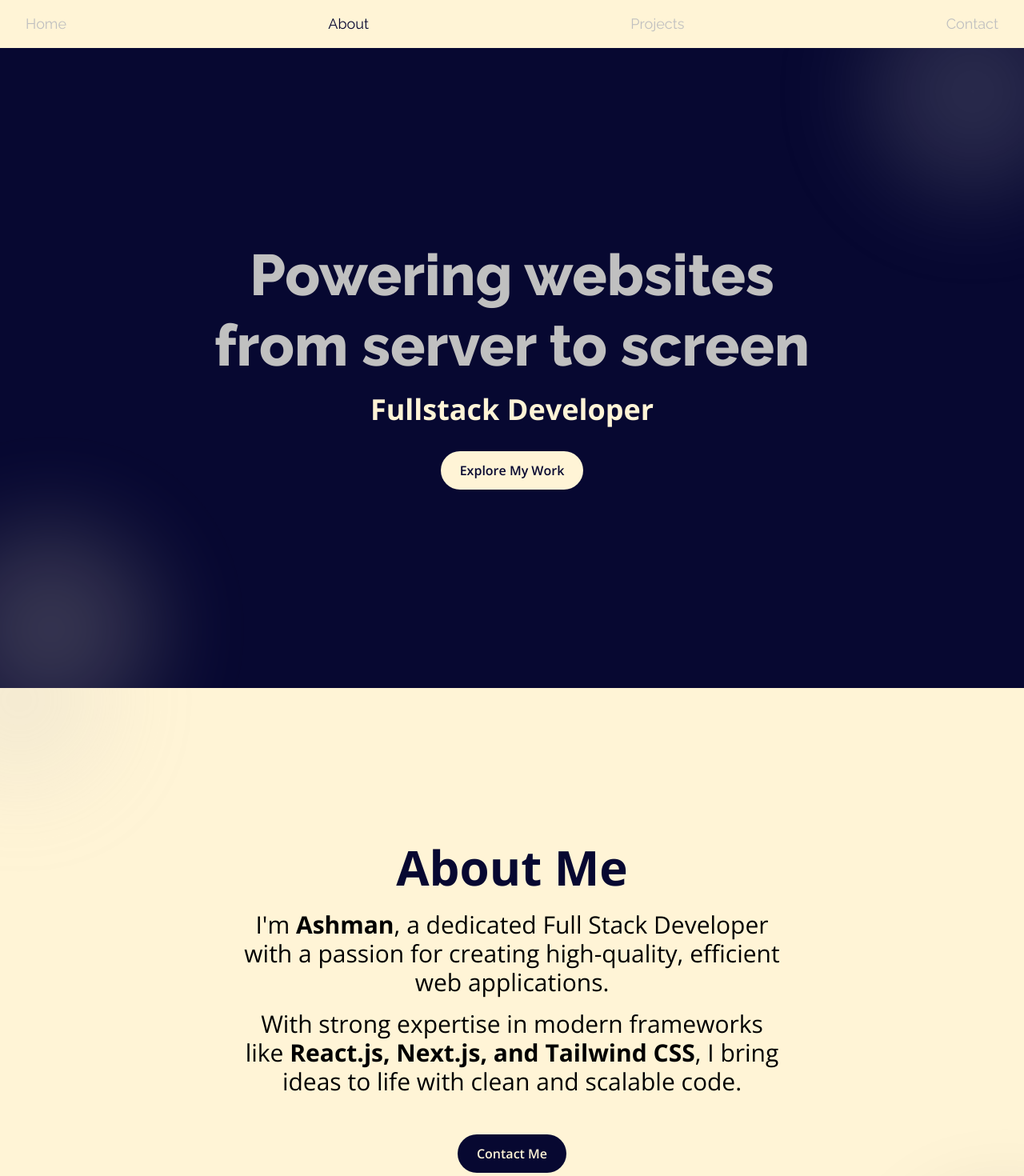
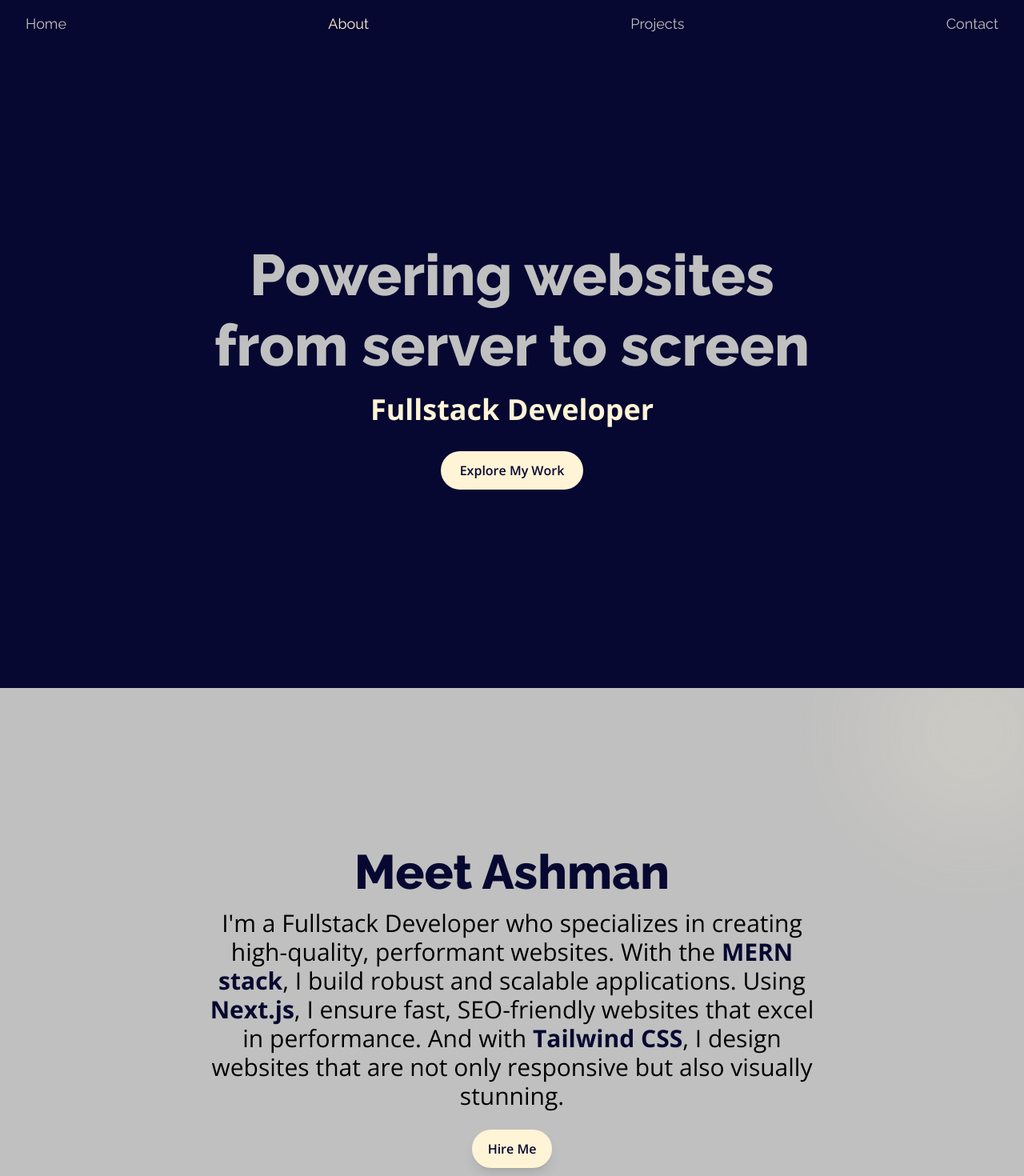
Before and after one commit to ashman02/nextjs-portofolio, a Next.js app: page / in a window 1280 px wide. Shown: the top 1470 px of the page at 80% size. Built offline with nearby package versions, Linux system fonts and the light colour scheme.

Commit message:
about page

```diff
--- a/package.json
+++ b/package.json
@@ -9,6 +9,7 @@
     "lint": "next lint"
   },
   "dependencies": {
+    "framer-motion": "^11.3.28",
     "next": "14.2.5",
     "react": "^18",
     "react-dom": "^18"
--- a/src/components/About.tsx
+++ b/src/components/About.tsx
@@ -1,32 +1,52 @@
+"use client"
 import React from "react"
+import { motion } from "framer-motion"
+import { Raleway } from "next/font/google"
+
+const raleway = Raleway({ weight: ["400", "800"], subsets: ["latin"] })
 
 const About = () => {
   return (
     <section
       id="about"
-      className="h-screen bg-stand flex items-center justify-center relative overflow-hidden px-4 sm:px-6 lg:px-8"
+      className="min-h-screen bg-light flex items-center justify-center relative overflow-hidden px-4 sm:px-6 lg:px-8"
     >
-      <div className="text-center z-10 relative max-w-2xl mx-auto">
-        <h2 className="font-bold text-3xl sm:text-4xl md:text-5xl lg:text-6xl text-trust mb-6 animate-slideInBlur opacity-0">
-          About Me
+      <motion.div
+        className="text-center z-10 relative max-w-3xl mx-auto"
+        initial={{ opacity: 0, y: 50, filter: "blur(10px)" }}
+        whileInView={{ opacity: 1, y: 0, filter: "blur(0)" }}
+        transition={{ duration: 0.8, ease: "easeOut" }}
+        viewport={{ once: true, margin: "-100px 0px" }}
+      >
+        <h2
+          className={`font-bold text-3xl sm:text-4xl md:text-5xl lg:text-6xl text-trust mb-4 ${raleway.className}`}
+        >
+          Meet Ashman
         </h2>
-        <p className="text-lg sm:text-xl md:text-2xl lg:text-3xl text-dark mb-4 animate-slideInBlur opacity-0 animation-delay-200">
-          I'm <span className="font-bold">Ashman</span>, a dedicated Full Stack
-          Developer with a passion for creating high-quality, efficient web
-          applications.
+        <p className="text-lg sm:text-xl md:text-2xl lg:text-3xl text-dark leading-relaxed mb-6">
+          I'm a Fullstack Developer who specializes in creating high-quality,
+          performant websites. With the{" "}
+          <span className="font-bold text-trust">MERN stack</span>, I build
+          robust and scalable applications. Using{" "}
+          <span className="font-bold text-trust">Next.js</span>, I ensure fast,
+          SEO-friendly websites that excel in performance. And with{" "}
+          <span className="font-bold text-trust">Tailwind CSS</span>, I design
+          websites that are not only responsive but also visually stunning.
         </p>
-        <p className="text-lg sm:text-xl md:text-2xl lg:text-3xl text-dark mb-4 animate-slideInBlur opacity-0 animation-delay-400">
-          With strong expertise in modern frameworks like{" "}
-          <span className="font-bold">React.js, Next.js, and Tailwind CSS</span>
-          , I bring ideas to life with clean and scalable code.
-        </p>
-        <button className="mt-6 sm:mt-8 px-4 sm:px-6 py-2 sm:py-3 bg-trust text-stand font-semibold rounded-full transition duration-300 animate-slideInBlur opacity-0 animation-delay-600 hover:shadow-glow text-sm sm:text-base">
-          Contact Me
-        </button>
-      </div>
-      <div className="absolute inset-0 bg-gradient-to-br from-stand to-transparent opacity-50"></div>
-      <div className="absolute -top-20 -left-20 w-28 sm:w-40 md:w-52 h-28 sm:h-40 md:h-52 bg-light rounded-full filter blur-3xl opacity-20 animate-gentleFloat"></div>
-      <div className="absolute -bottom-20 -right-20 w-28 sm:w-40 md:w-52 h-28 sm:h-40 md:h-52 bg-trust rounded-full filter blur-3xl opacity-20 animate-gentleFloat"></div>
+        <motion.button
+          className="px-5 py-3 bg-stand text-trust font-semibold rounded-full shadow-lg text-sm sm:text-base hover:shadow-glow transition duration-300"
+          whileTap={{ scale: 0.95 }}
+          transition={{ duration: 0.3 }}
+        >
+          Hire Me
+        </motion.button>
+      </motion.div>
+      <motion.div
+        className="absolute -top-16 -right-16 w-32 sm:w-48 md:w-64 h-32 sm:h-48 md:h-64 bg-stand rounded-full filter blur-3xl opacity-20 animate-gentleFloat"
+        initial={{ scale: 0.8 }}
+        animate={{ scale: 1 }}
+        transition={{ repeat: Infinity, duration: 6, ease: "easeInOut" }}
+      />
     </section>
   )
 }
--- a/src/components/Hero.tsx
+++ b/src/components/Hero.tsx
@@ -1,9 +1,12 @@
+"use client"
 import React from "react"
 import { Raleway } from "next/font/google"
+import { useRouter } from "next/navigation"
 
 const raleway = Raleway({weight : ["400", "800"], subsets: ["latin"]})
 
 const Hero = () => {
+  const router = useRouter()
   return (
     <section
       id="hero"
@@ -19,13 +22,10 @@ const Hero = () => {
         <h2 className="font-bold text-xl sm:text-2xl md:text-3xl lg:text-4xl text-stand animate-slideInBlur opacity-0 animation-delay-400">
           Fullstack Developer
         </h2>
-        <button className="mt-6 sm:mt-8 px-4 sm:px-6 py-2 sm:py-3 bg-stand text-trust font-semibold rounded-full transition duration-300 animate-slideInBlur opacity-0 animation-delay-600 hover:shadow-glow text-sm sm:text-base">
+        <button onClick={() => router.replace("/#projects")} className="mt-6 sm:mt-8 px-4 sm:px-6 py-2 sm:py-3 bg-stand text-trust font-semibold rounded-full transition duration-300 animate-slideInBlur opacity-0 animation-delay-600 hover:shadow-glow text-sm sm:text-base">
           Explore My Work
         </button>
       </div>
-      <div className="absolute inset-0 bg-gradient-to-br from-trust to-transparent opacity-50"></div>
-      <div className="absolute -bottom-16 -left-16 w-32 sm:w-48 md:w-64 h-32 sm:h-48 md:h-64 bg-stand rounded-full filter blur-3xl opacity-20 animate-gentleFloat"></div>
-      <div className="absolute -top-16 -right-16 w-32 sm:w-48 md:w-64 h-32 sm:h-48 md:h-64 bg-light rounded-full filter blur-3xl opacity-20 animate-gentleFloat"></div>
     </section>
   )
 }
--- a/src/components/Navbar.tsx
+++ b/src/components/Navbar.tsx
@@ -2,7 +2,6 @@
 import Link from "next/link"
 import React, { useEffect, useState } from "react"
 import { Raleway } from "next/font/google"
-
 
 const font = Raleway({ weight: ["200", "300", "400"], subsets: ["latin"] })
 
@@ -33,44 +32,67 @@ const Navbar = () => {
     }
   }, [activeSection])
 
-
   return (
-    <div className={`sticky top-0 z-50 ${activeSection === "hero" ? "bg-trust" : "bg-stand"} px-2 md:px-8 py-4 transition-colors ease-in-out duration-200`}>
+    <div
+      className={`sticky top-0 z-50 bg-trust ${
+        activeSection === "hero" ? "bg-trust" : "bg-light"
+      } px-2 md:px-8 py-4 transition-colors ease-in-out duration-200`}
+    >
       <ul
         className={`${font.className} font-normal text-lg flex items-center justify-between gap-3`}
       >
-        <Link href={"#hero"}>
+        <Link href="#hero" scroll={false}>
           <li
             className={`${
               activeSection === "hero" ? "text-stand" : "text-light"
-            }`}
+            } cursor-pointer`}
+            onClick={() =>
+              document
+                .querySelector("#hero")
+                ?.scrollIntoView({ behavior: "smooth" })
+            }
           >
             Home
           </li>
         </Link>
-        <Link href={"#about"}>
+        <Link href="#about" scroll={false}>
           <li
             className={`${
-              activeSection === "about" ? "text-trust" : "text-light"
-            }`}
+              activeSection === "about" ? "text-stand" : "text-light"
+            } cursor-pointer`}
+            onClick={() =>
+              document
+                .querySelector("#about")
+                ?.scrollIntoView({ behavior: "smooth" })
+            }
           >
             About
           </li>
         </Link>
-        <Link href={"#"}>
+        <Link href="#projects" scroll={false}>
           <li
             className={`${
-              activeSection === "projects" ? "text-trust" : "text-light"
-            }`}
+              activeSection === "projects" ? "text-stand" : "text-light"
+            } cursor-pointer`}
+            onClick={() =>
+              document
+                .querySelector("#projects")
+                ?.scrollIntoView({ behavior: "smooth" })
+            }
           >
             Projects
           </li>
         </Link>
-        <Link href={"#"}>
+        <Link href="#contact" scroll={false}>
           <li
             className={`${
-              activeSection === "contact" ? "text-trust" : "text-light"
-            }`}
+              activeSection === "contact" ? "text-stand" : "text-light"
+            } cursor-pointer`}
+            onClick={() =>
+              document
+                .querySelector("#contact")
+                ?.scrollIntoView({ behavior: "smooth" })
+            }
           >
             Contact
           </li>
```
Also changed, not shown: public/profile.png (added), 1 other file (tests, documents, lock files or other folders).
